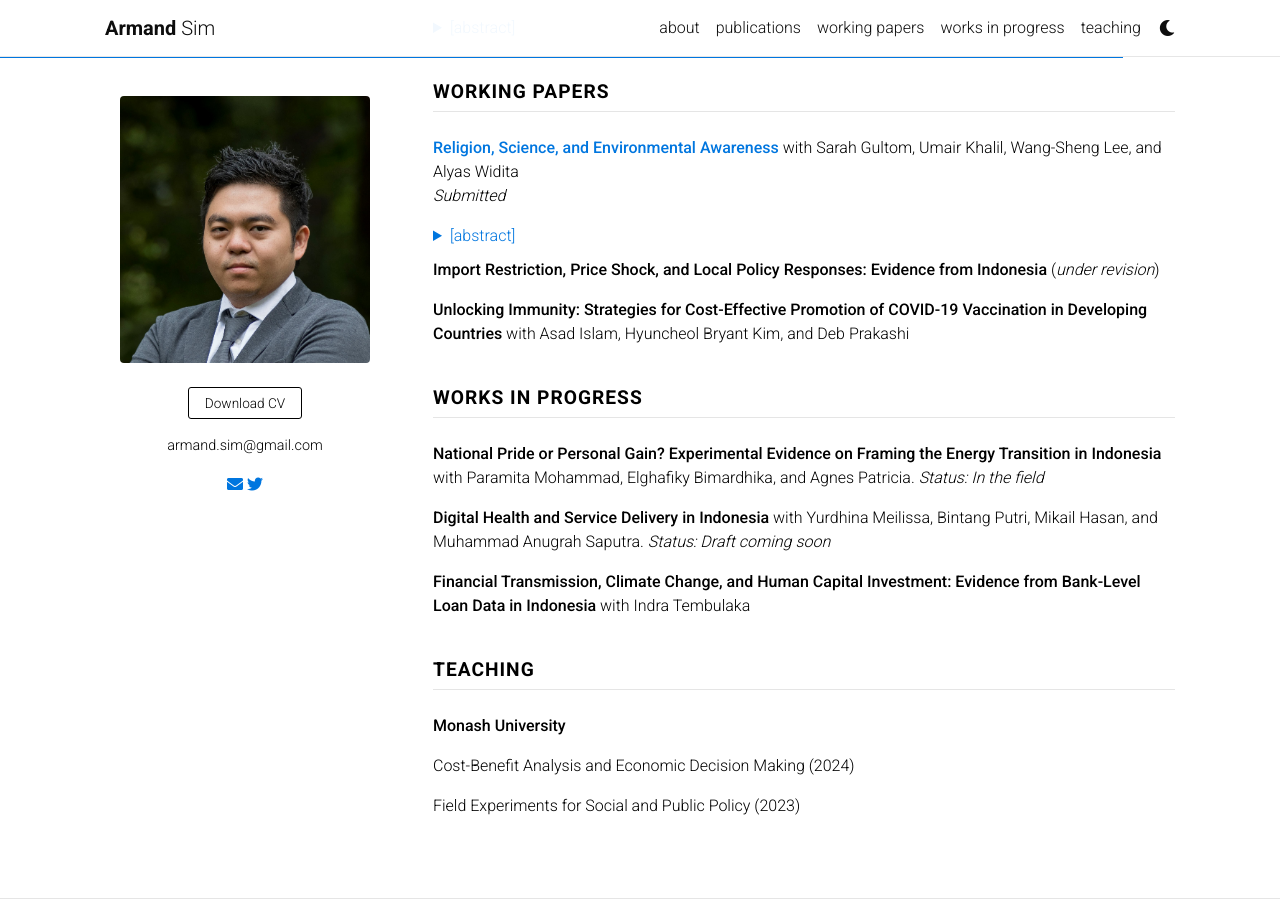
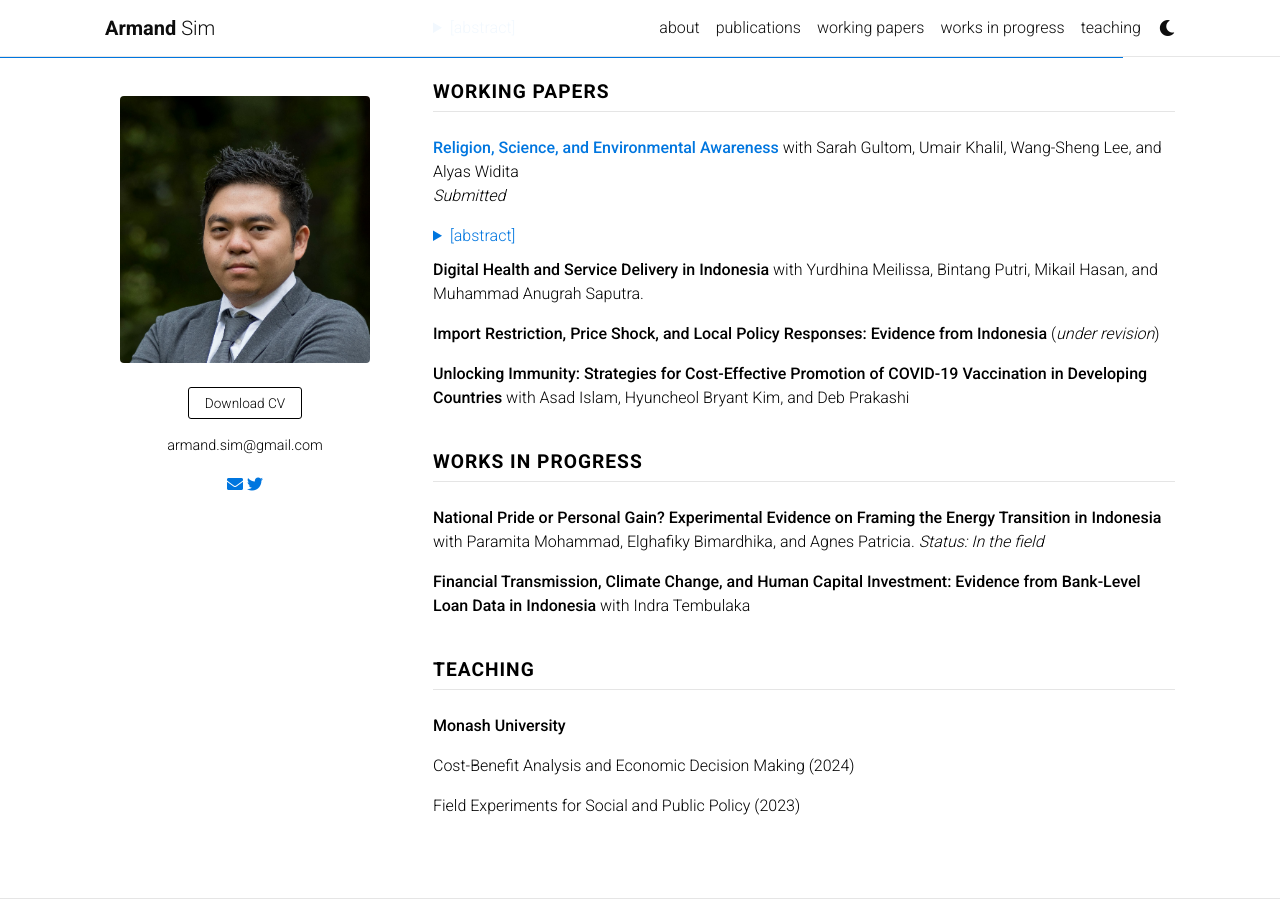
Before and after one commit to armandsim/armandsim.github.io, a Jekyll site: the page built from _pages/about.md, in a window 1280 px wide and 900 px high, scrolled down 717 px. Built offline with Jekyll 4.4.1, drawn with Linux system fonts in a browser that asks for light colours; comment, search, counter and statistics services are not loaded; a style sheet for code colours, icons or effects is not loaded; part of the change alters nothing that is shown.

Commit message:
Update about.md

```diff
--- a/_pages/about.md
+++ b/_pages/about.md
@@ -83,6 +83,8 @@ The paper measures the effect of child market work on the long-term growth of hu
 We examine the relative effectiveness of religion and science in promoting environmental awareness. In a large online experiment (N=2,827) in Jakarta—the world's fastest-sinking city—we randomly expose participants to an environmental video message that varies in narrative framing (religious vs. scientific) and presenter identity (Imam vs. scientist), portrayed by the same actor. Each treatment increases beliefs and intentions to adopt mitigation behaviors, but not policy support. However, presenter identity outweighs narrative effects, with scientist portrayal considered more trustworthy than Imam across narratives. These findings highlight the limited influence of religious authority in ostensibly scientific matters in a Muslim-majority country.
 </details>
 
+**Digital Health and Service Delivery in Indonesia** with Yurdhina Meilissa, Bintang Putri, Mikail Hasan, and Muhammad Anugrah Saputra.
+
 **Import Restriction, Price Shock, and Local Policy Responses: Evidence from Indonesia** (*under revision*)
 
 **Unlocking Immunity: Strategies for Cost-Effective Promotion of COVID-19 Vaccination in Developing Countries** with Asad Islam, Hyuncheol Bryant Kim, and Deb Prakashi <br>
@@ -95,9 +97,6 @@ We examine the relative effectiveness of religion and science in promoting envir
 
 **National Pride or Personal Gain? Experimental Evidence on Framing the Energy Transition in Indonesia** with Paramita Mohammad, Elghafiky Bimardhika, and Agnes Patricia.
 *Status: In the field*
-
-**Digital Health and Service Delivery in Indonesia** with Yurdhina Meilissa, Bintang Putri, Mikail Hasan, and Muhammad Anugrah Saputra.
-*Status: Draft coming soon*
 
 **Financial Transmission, Climate Change, and Human Capital Investment: Evidence from Bank-Level Loan Data
 in Indonesia** with Indra Tembulaka
```
